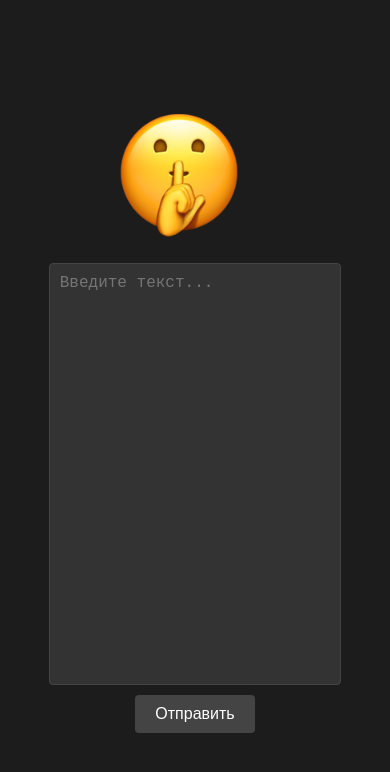
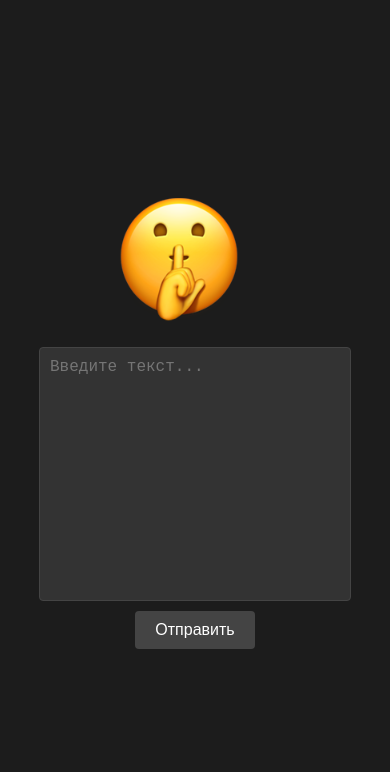
Before and after one commit to Madi-Kuanai/blablabla, a React (Create React App) app: page / in a window 390 px wide. Shown: the top 772 px of the page. Built offline with nearby package versions, Linux system fonts and the light colour scheme; the HTML template or start-up script is replaced by a standard one.

Commit message:
Update App.css

```diff
--- a/src/App.css
+++ b/src/App.css
@@ -47,3 +47,10 @@
   max-width: 80%;
   margin-bottom: 20px;
 }
+
+@media (max-width: 768px) {
+  .text-box {
+    width: 80%;
+    height: 30%; /* Меньшая высота на мобильных устройствах */
+  }
+}
```
